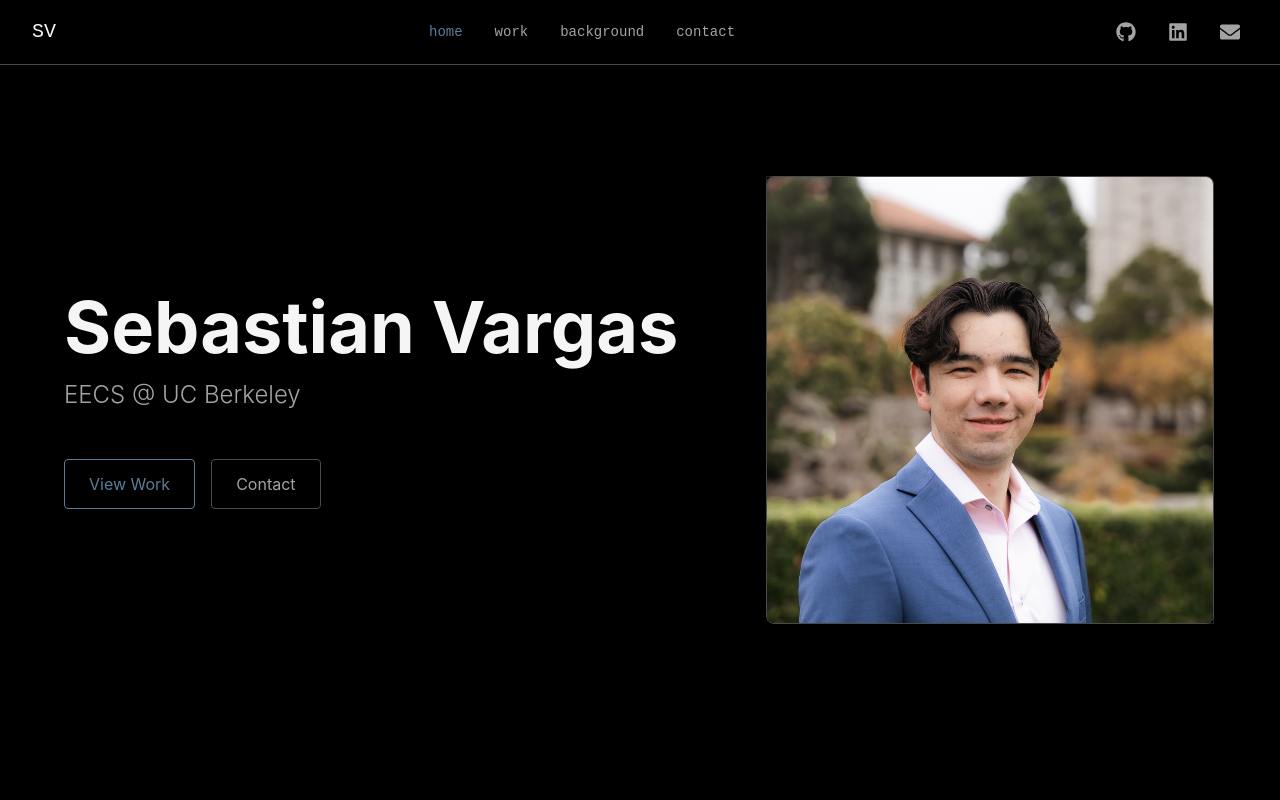
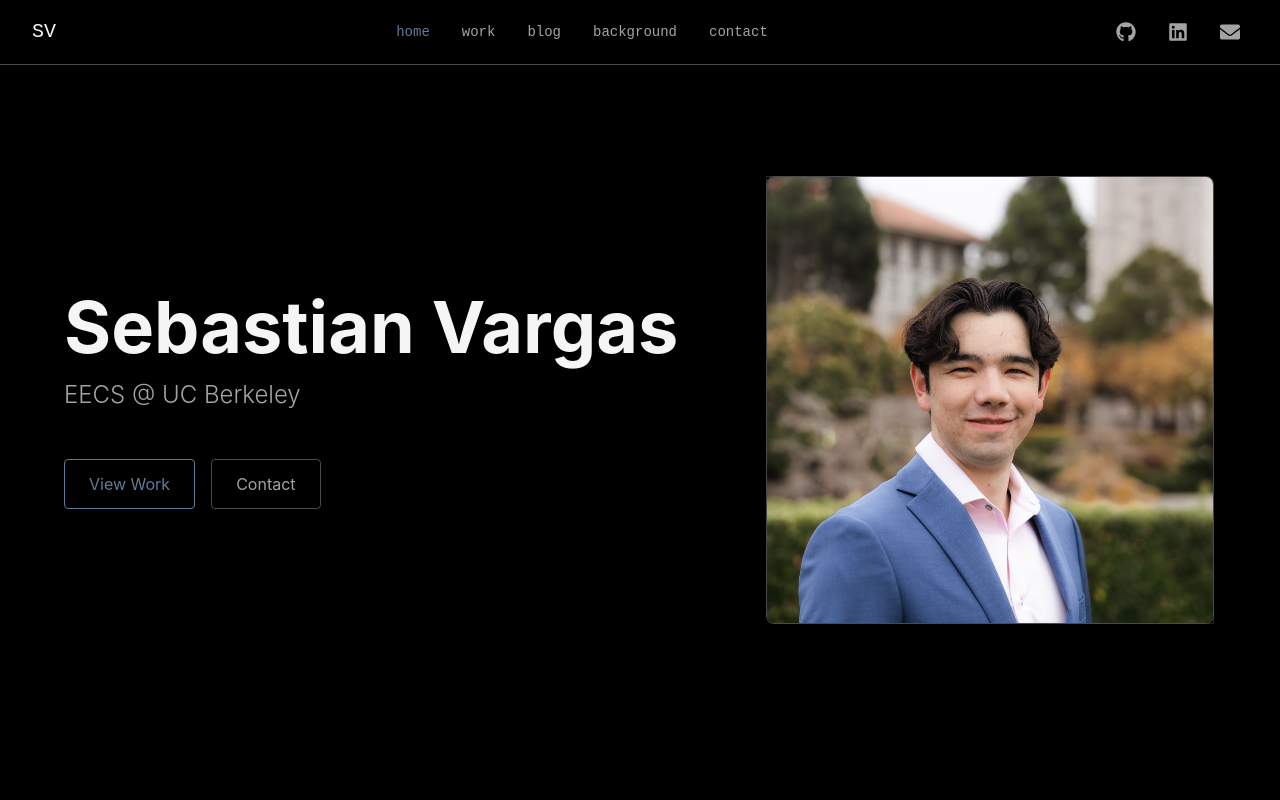
Before and after one commit to Sentientnapkin/Resume, a React (Vite) app: page / in a window 1280 px wide. Shown: the top 800 px of the page. Built offline with nearby package versions, Linux system fonts and the light colour scheme.

Commit message:
Updated NavBar

```diff
--- a/src/components/Navbar.tsx
+++ b/src/components/Navbar.tsx
@@ -11,6 +11,7 @@ const Navbar: React.FC = () => {
   const navItems = [
     { name: 'home', label: 'home' },
     { name: 'work', label: 'work' },
+    { name: 'blog', label: 'blog' },
     { name: 'background', label: 'background' },
     { name: 'contact', label: 'contact' }
   ];
```
